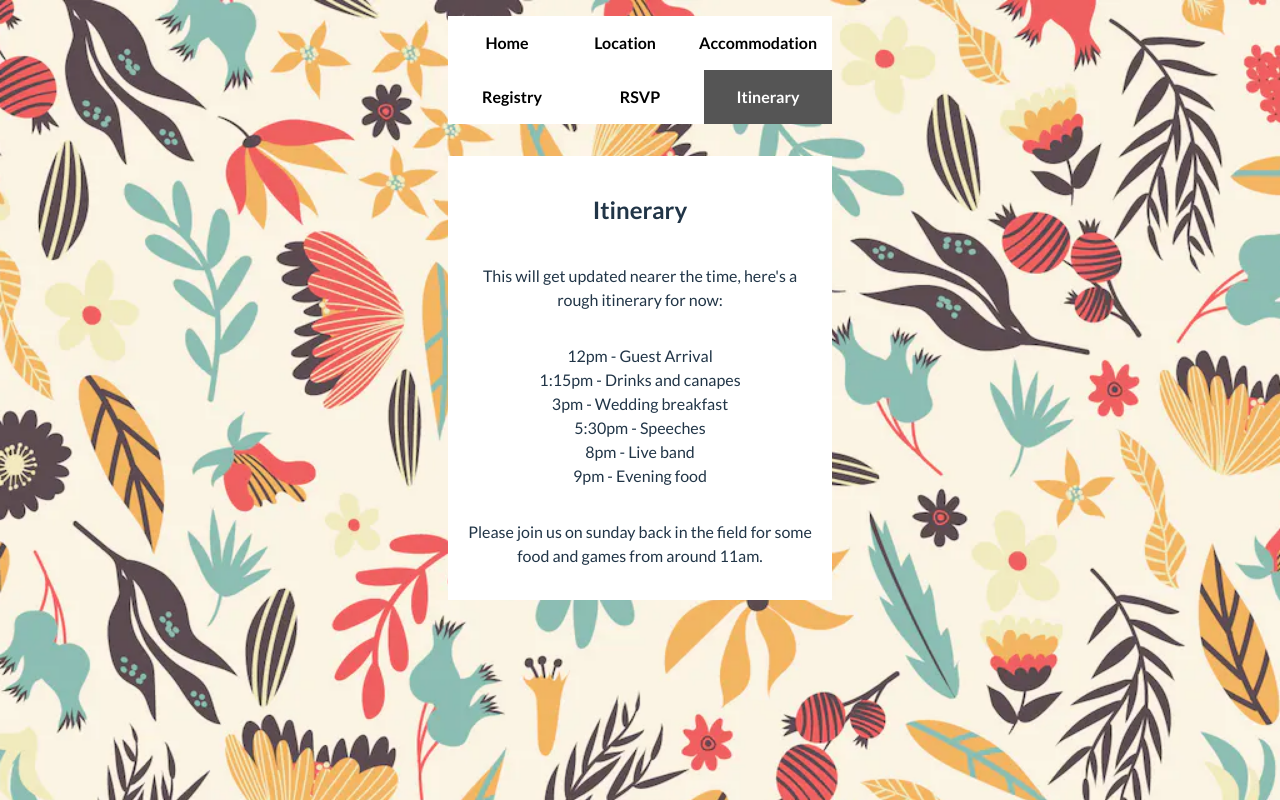
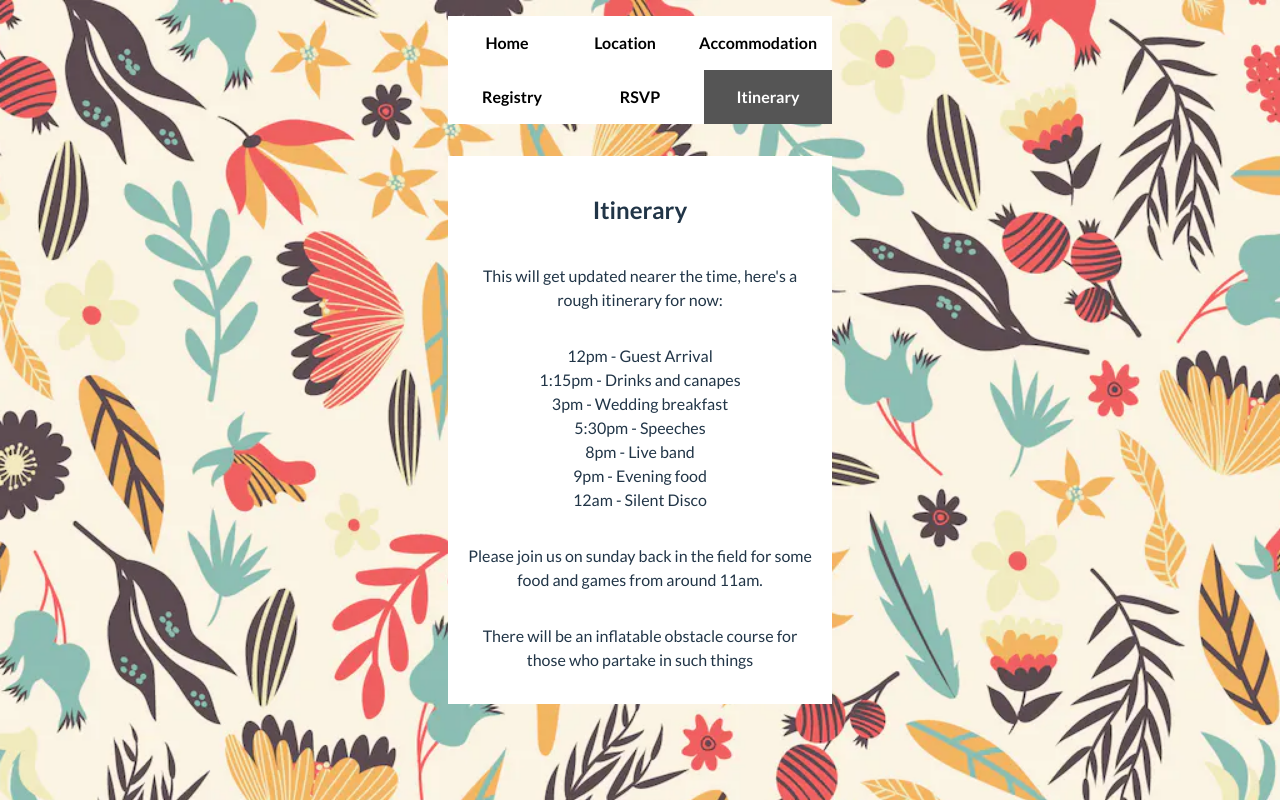
Before and after one commit to MikeCodesSomething/wedding-website, a React (Vite) app: page /#/itinerary in a window 1280 px wide. Shown: the top 800 px of the page. Built offline with nearby package versions, Linux system fonts and the light colour scheme.

Commit message:
Update Itinerary

```diff
--- a/src/pages/Itinerary.jsx
+++ b/src/pages/Itinerary.jsx
@@ -13,9 +13,11 @@ const Itinerary = () => {
             <li>5:30pm - Speeches</li>
             <li>8pm - Live band</li>
             <li>9pm - Evening food</li>
+            <li>12am - Silent Disco</li>
         </ul>
         <p>Please join us on sunday back in the field for some food and games from around 11am.
         </p>
+        <p>There will be an inflatable obstacle course for those who partake in such things</p>
       </div>
     </>
   )
```
